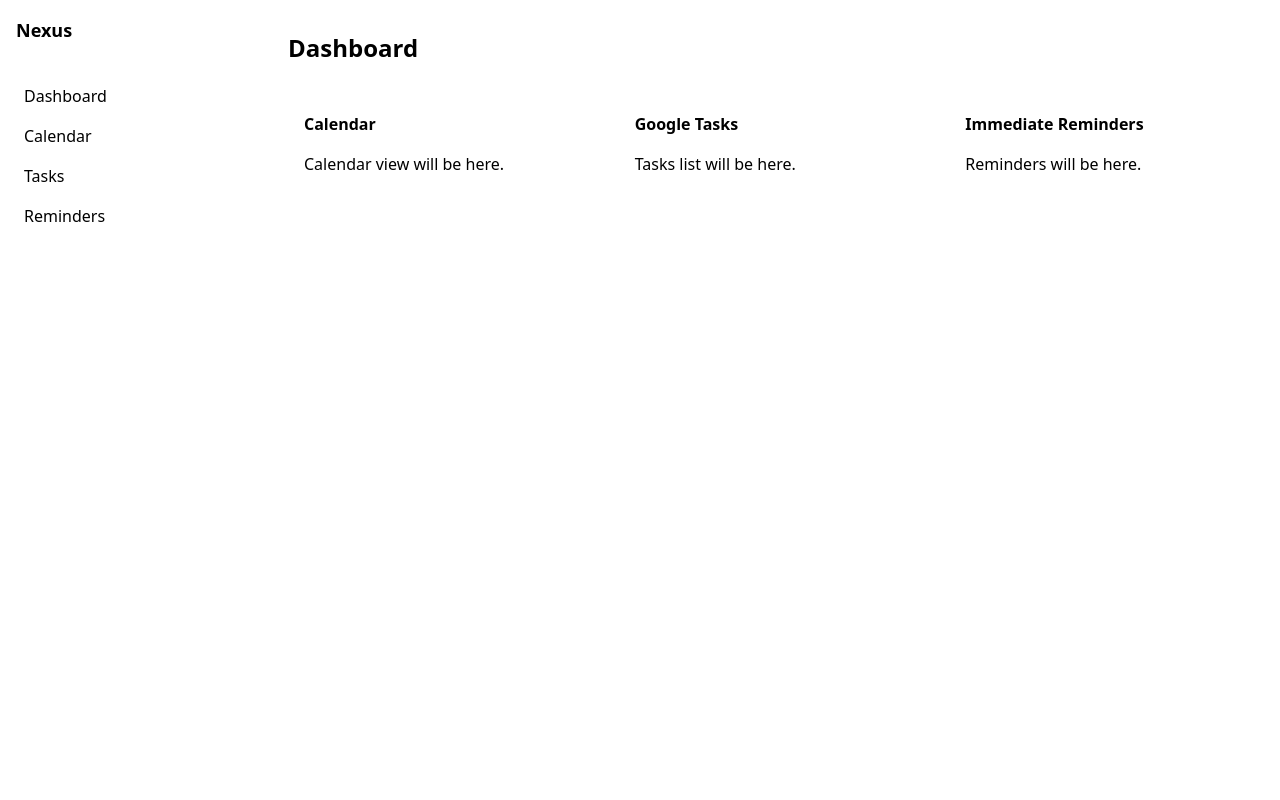
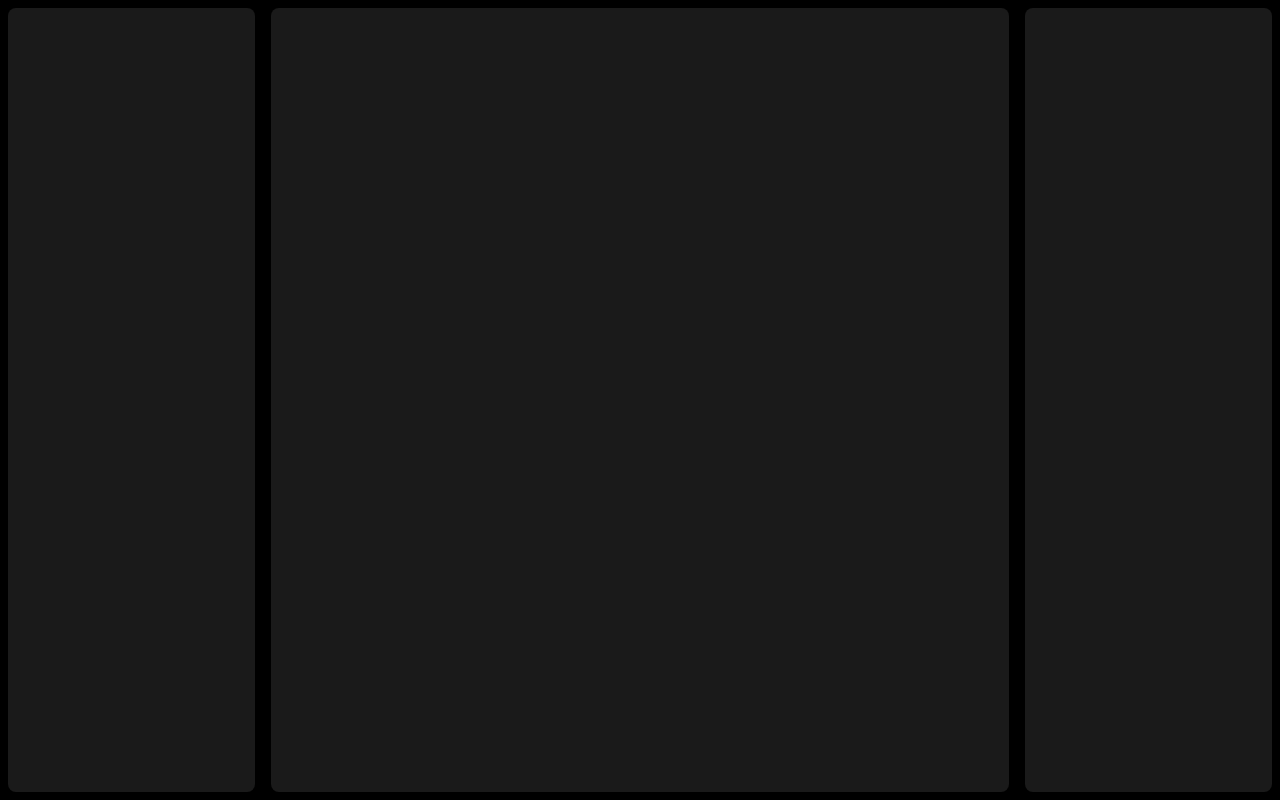
Before and after one commit to jgkiran2003/productivity-hub, a Next.js app: page / in a window 1280 px wide. Built offline with nearby package versions, Linux system fonts and the light colour scheme.

Commit message:
Compartmentalise dashbaord

```diff
--- a/package.json
+++ b/package.json
@@ -10,8 +10,6 @@
   },
   "dependencies": {
     "@radix-ui/react-slot": "^1.2.4",
-    "@supabase/ssr": "^0.8.0",
-    "@supabase/supabase-js": "^2.90.1",
     "class-variance-authority": "^0.7.1",
     "clsx": "^2.1.1",
     "lucide-react": "^0.562.0",
--- a/src/app/page.tsx
+++ b/src/app/page.tsx
@@ -1,35 +1,21 @@
 
 export default function Home() {
   return (
-    <div className="flex h-screen bg-background text-foreground">
-      <aside className="w-64 bg-card p-4">
-        <h2 className="text-lg font-bold">Nexus</h2>
-        <nav className="mt-8">
-          <ul>
-            <li className="p-2 hover:bg-accent rounded-md">Dashboard</li>
-            <li className="p-2 hover:bg-accent rounded-md">Calendar</li>
-            <li className="p-2 hover:bg-accent rounded-md">Tasks</li>
-            <li className="p-2 hover:bg-accent rounded-md">Reminders</li>
-          </ul>
-        </nav>
+    <div className="flex h-screen bg-black text-white">
+      {/* Left: Nav Sidebar */}
+      <aside className="w-1/5 bg-white/10 backdrop-blur-lg rounded-lg m-2 p-4">
+        {/* Content for Nav Sidebar will go here */}
       </aside>
-      <main className="flex-1 p-8">
-        <h1 className="text-2xl font-bold mb-8">Dashboard</h1>
-        <div className="grid grid-cols-1 md:grid-cols-3 gap-8">
-          <div className="bg-card p-4 rounded-lg">
-            <h3 className="font-bold mb-4">Calendar</h3>
-            <p>Calendar view will be here.</p>
-          </div>
-          <div className="bg-card p-4 rounded-lg">
-            <h3 className="font-bold mb-4">Google Tasks</h3>
-            <p>Tasks list will be here.</p>
-          </div>
-          <div className="bg-card p-4 rounded-lg">
-            <h3 className="font-bold mb-4">Immediate Reminders</h3>
-            <p>Reminders will be here.</p>
-          </div>
-        </div>
+
+      {/* Center: Unified Scrollable Timeline */}
+      <main className="w-3/5 bg-white/10 backdrop-blur-lg rounded-lg m-2 p-4 overflow-y-auto">
+        {/* Content for Unified Scrollable Timeline will go here */}
       </main>
+
+      {/* Right: Info Panel */}
+      <aside className="w-1/5 bg-white/10 backdrop-blur-lg rounded-lg m-2 p-4">
+        {/* Content for Info Panel will go here */}
+      </aside>
     </div>
   );
 }
```
Also changed, not shown: 1 other file (tests, documents, lock files or other folders).
